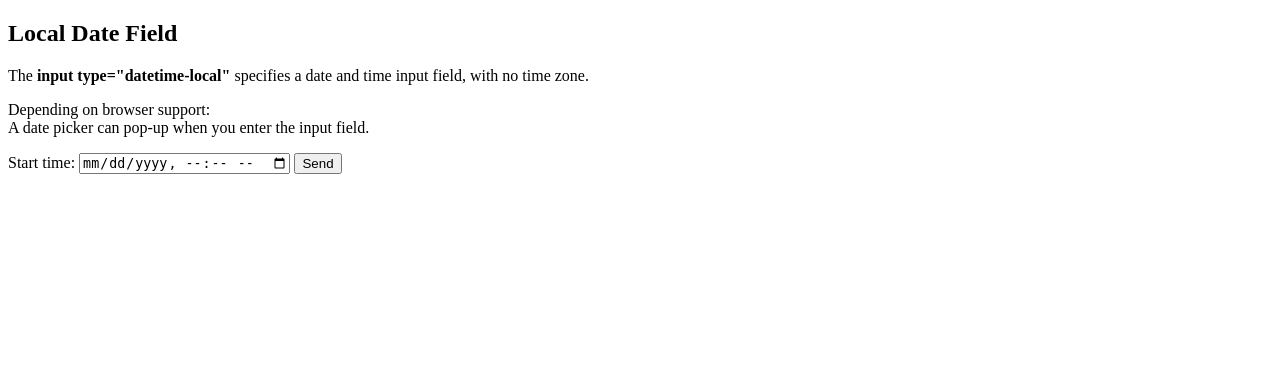
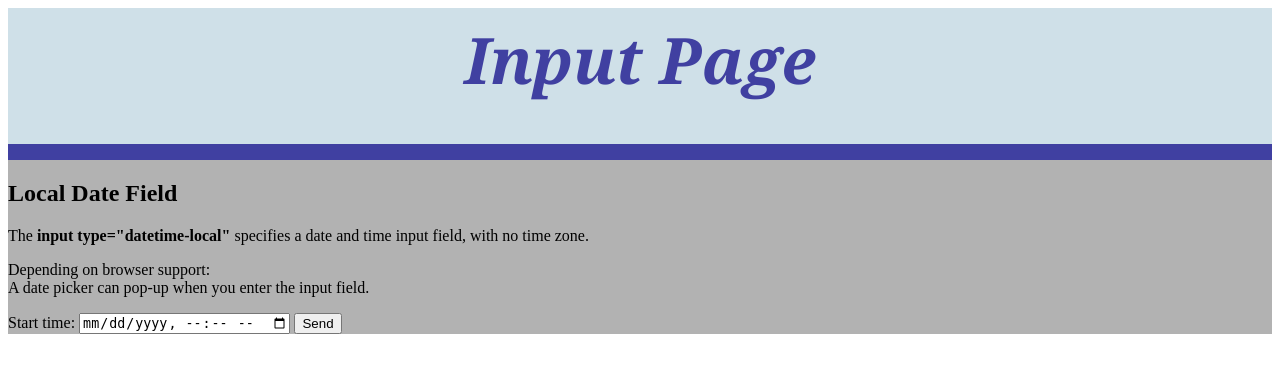
Before and after one commit to StevenFein/FridgePal, a Python web app: template Templates/InputPage.html in a window 1280 px wide. Shown: the top 373 px of the page. Run offline with Jinja, Linux system fonts and the light colour scheme; the template is opened without the code that fills it, so the values that code supplies are empty.

Commit message:
Added top of page HTML to all pages

```diff
--- a/Templates/InputPage.html
+++ b/Templates/InputPage.html
@@ -1,10 +1,14 @@
 <!DOCTYPE html>
 <html>
   <head>
-    <title>Input Page</title>
-    <link type="text/css" rel="stylesheet" href="/css/style.css">
+    <title>Title-Input Page</title>
+    <link type="text/css" rel="stylesheet" href="/css/InputPage.css">
   </head>
   <body>
+    <div id="top"></div>
+      <div class="content-item title">Input Page</div>
+    <div id="body">
+      <div id="spacewithcolor"></div>
       <h2>Local Date Field</h2>
       <p>The <strong>input type="datetime-local"</strong> specifies a date and time input field, with no time zone.</p>
       <p>Depending on browser support:<br>A date picker can pop-up when you enter the input field.</p>
@@ -13,6 +17,5 @@
         <input type="datetime-local" name="starttime">
         <input type="submit" value="Send">
       </form>
-
     </body>
 </html>
--- a/Templates/Mainpage.html
+++ b/Templates/Mainpage.html
@@ -7,7 +7,6 @@
   <body>
     <div id="top"></div>
       <div class="content-item title">Title</div>
-    </div>
     <div id="body">
       <div id="spacewithcolor"></div>
       <div id="space"></div>
--- a/css/InputPage.css
+++ b/css/InputPage.css
@@ -0,0 +1,24 @@
+.title {
+	background-color: #cfe0e8;
+	color: #4040a1;
+	font-family: Cambria;
+	font-weight: bold;
+	font-style: italic;
+	font-size: 4em;
+	height: 120px;
+  padding: 8px;
+  text-align: center;
+}
+
+#body {
+	background-color: #b2b2b2;
+}
+
+#space {
+	padding: 20px;
+}
+
+#spacewithcolor {
+	padding: 8px;
+	background-color: #4040a1;
+}
--- a/css/Mainpage.css
+++ b/css/Mainpage.css
@@ -56,7 +56,7 @@
   display: flex;
   justify-content: space-evenly;
 	flex-direction: column;
-	background-color: #b2b2b2;
+	background-color: #e3eaa7;
 }
 
 button {
```
Also changed, not shown: Templates/Inventory.html (+13 -0 lines), Templates/Recipes.html (+13 -0 lines), css/Inventory.css (+24 -0 lines), css/Recipes.css (+24 -0 lines). Lines whose indentation alone changed are shown as unchanged.
